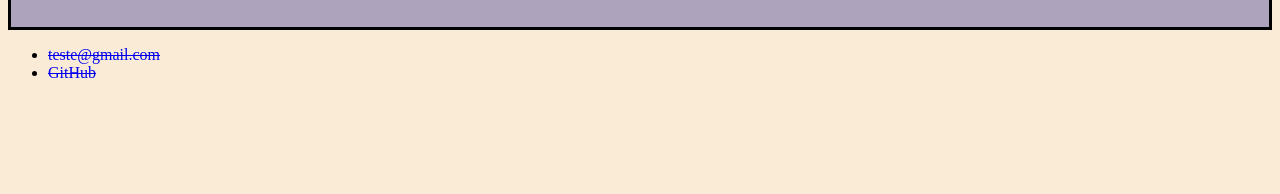
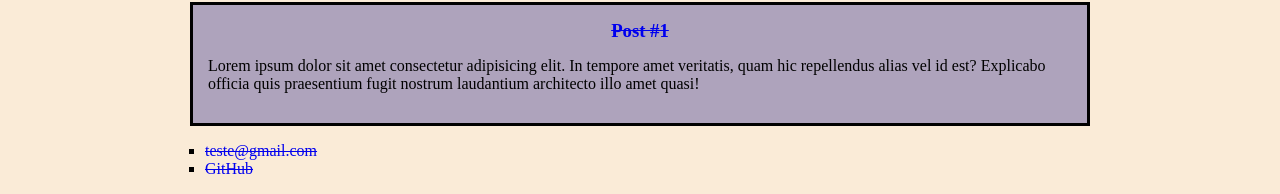
Before and after one commit to joaofvianna/Dio, a plain HTML site: page HTML5-CSS3/index.html in a window 1280 px wide. Shown: the part 1016-1210 px from the top of the page. Before the commit the page ends 1114 px from the top, so only its background shows below. Drawn offline with Linux system fonts and the light colour scheme.

Commit message:
Atualizando...

```diff
--- a/HTML5-CSS3/index.html
+++ b/HTML5-CSS3/index.html
@@ -22,7 +22,7 @@
         </article>
     </section>
     <footer>
-        <ul>
+        <ul class="lista">
             <li><a href="mailto:teste@gmail.com">teste@gmail.com</a></li>
             <li><a href="github.com/joaofvianna" target="_blank">GitHub</a></li>
 
--- a/HTML5-CSS3/style.css
+++ b/HTML5-CSS3/style.css
@@ -1,16 +1,20 @@
 body {
     background-color: antiquewhite;
+    max-width: 900px;
+    margin: auto;
 }
 
 .foto {
     border-radius: 100%;
     border: 3px solid black;
+    width: 100%;
 }
 
 #titulo {
     color: rgb(5, 99, 99);
     font-family: 'Franklin Gothic Medium', 'Arial Narrow', Arial, sans-serif;
     text-transform: uppercase;
+    text-align: center;
 }
 
 .subtitulo {
@@ -45,3 +49,9 @@ a {
     margin-bottom: 15px;
 
 }
+
+.lista {
+    list-style-type: square;
+    padding: 0px;
+    padding-left: 15px;
+}
```
